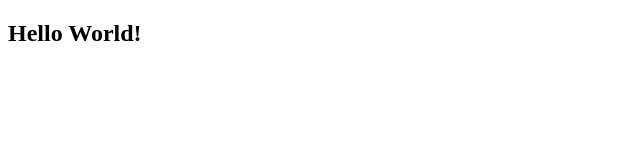
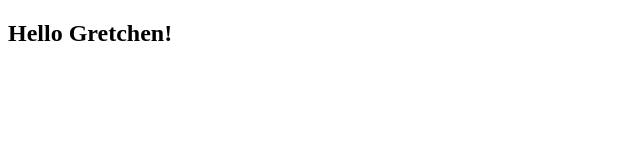
Before and after one commit to carlosdh1985/random-repo, a plain HTML site: page index.html in a window 1280 px wide. Shown: the full height of the page, 0-640 px from the left. Drawn offline with Linux system fonts and the light colour scheme.

Commit message:
some minor change

```diff
--- a/index.html
+++ b/index.html
@@ -6,6 +6,6 @@
     <title>Document</title>
 </head>
 <body>
-    <h2>Hello World!</h2>
+    <h2>Hello Gretchen!</h2>
 </body>
 </html>
```
